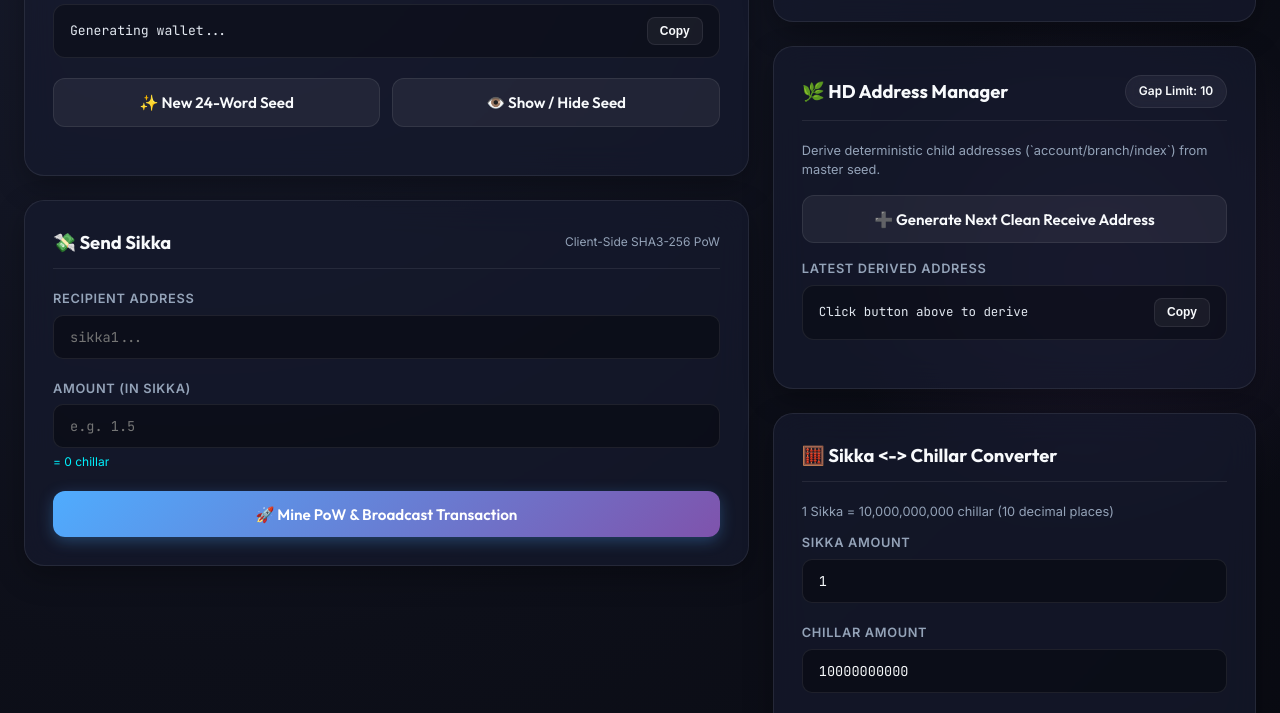
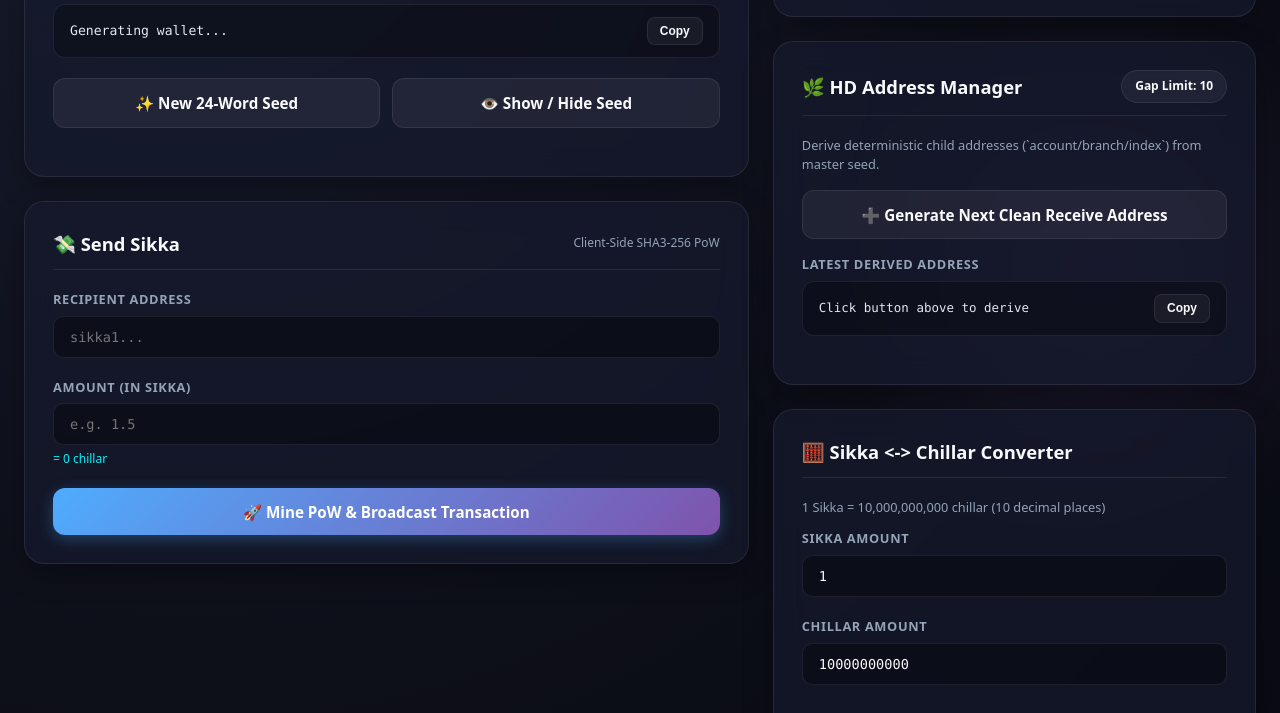
Before and after one commit to sikkalabs/sdk, a website: page public/index.html in a window 1280 px wide. Shown: the part 401-1114 px from the top of the page. Drawn offline with nearby package versions, Linux system fonts and the light colour scheme.

Commit message:
refactor: Remove Google Fonts and update font stacks to use system fonts

```diff
--- a/public/index.html
+++ b/public/index.html
@@ -4,11 +4,6 @@
   <meta charset="UTF-8">
   <meta name="viewport" content="width=device-width, initial-scale=1.0">
   <title>⚡ Sikka Post-Quantum Web Wallet</title>
-  <!-- Google Fonts: Outfit & Inter -->
-  <link rel="preconnect" href="https://fonts.googleapis.com">
-  <link rel="preconnect" href="https://fonts.gstatic.com" crossorigin>
-  <link href="https://fonts.googleapis.com/css2?family=Inter:wght@300;400;500;600;700&family=Outfit:wght@500;600;700;800&family=JetBrains+Mono:wght@400;500;600&display=swap" rel="stylesheet">
-
   <!-- Import Map for Browser Resolution of Dependencies -->
   <script type="importmap">
   {
@@ -20,6 +15,7 @@
   }
   </script>
 
+  <!-- System Font Stacks -->
   <style>
     :root {
       --bg-gradient: radial-gradient(circle at 15% 15%, #181c2e 0%, #0d0f19 50%, #080910 100%);
@@ -35,9 +31,9 @@
       --danger-red: #ef4444;
       --text-main: #f8fafc;
       --text-muted: #94a3b8;
-      --font-heading: 'Outfit', sans-serif;
-      --font-body: 'Inter', sans-serif;
-      --font-mono: 'JetBrains Mono', monospace;
+      --font-heading: system-ui, -apple-system, BlinkMacSystemFont, 'Segoe UI', Roboto, Oxygen, Ubuntu, Cantarell, sans-serif;
+      --font-body: system-ui, -apple-system, BlinkMacSystemFont, 'Segoe UI', Roboto, Oxygen, Ubuntu, Cantarell, sans-serif;
+      --font-mono: ui-monospace, SFMono-Regular, Menlo, Monaco, Consolas, 'Liberation Mono', 'Courier New', monospace;
     }
 
     * {
```
